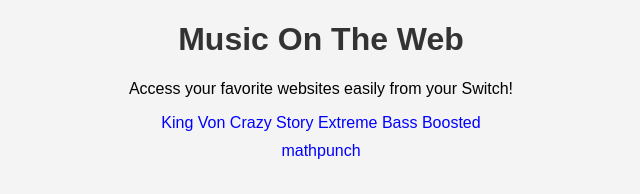
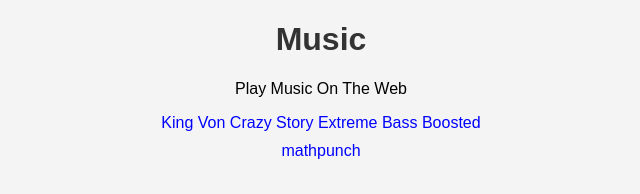
Before and after one commit to ixlmathgg/Nintendo-Switch-Browser, a plain HTML site: page index.html in a window 1280 px wide. Shown: the whole page, without its empty margins (319-959 px from the left). Drawn offline with Linux system fonts and the light colour scheme.

Commit message:
Update index.html

```diff
--- a/index.html
+++ b/index.html
@@ -22,8 +22,8 @@
     </style>
 </head>
 <body>
-    <h1>Music On The Web</h1>
-    <p>Access your favorite websites easily from your Switch!</p>
+    <h1>Music</h1>
+    <p>Play Music On The Web</p>
     <a href="https://www.youtube.com/watch?v=lbOXRavAQzs">King Von Crazy Story Extreme Bass Boosted</a>
     <a href="https://mathpunch.github.io">mathpunch</a>
 </body>
```
